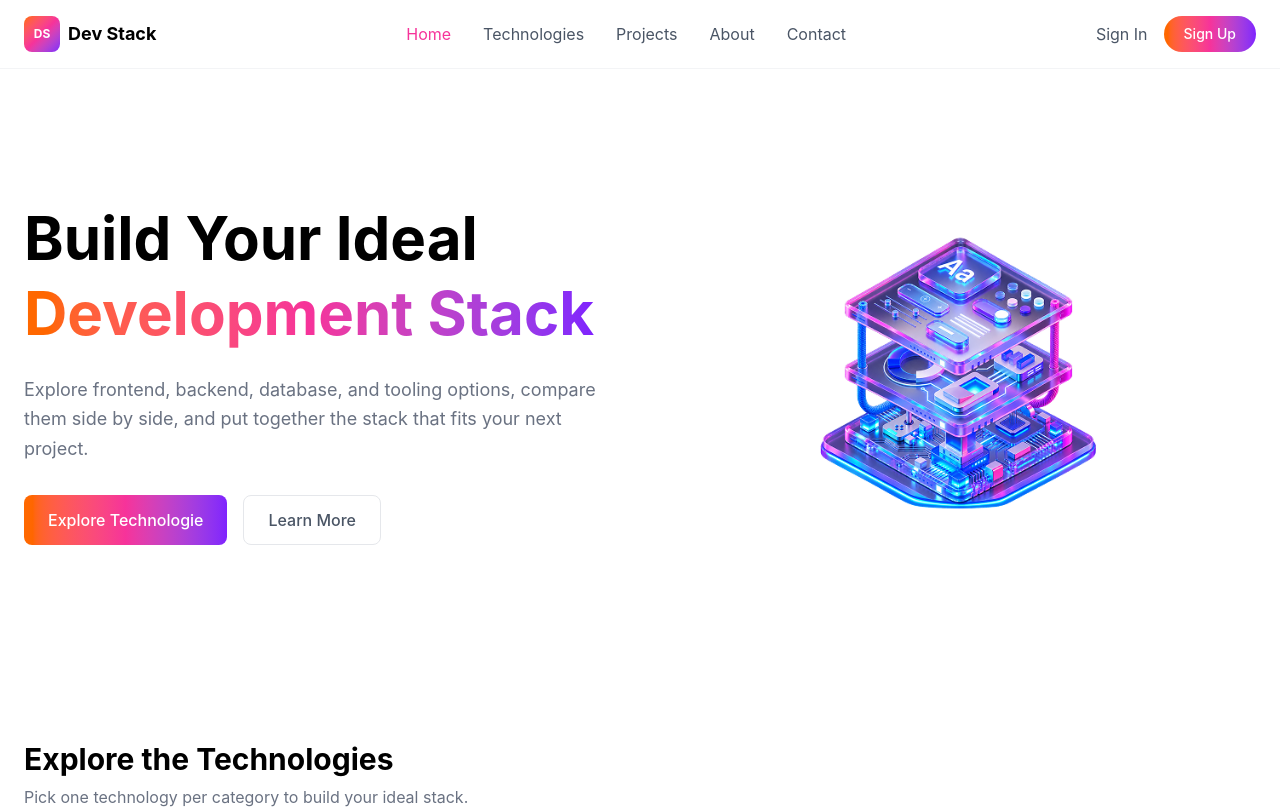
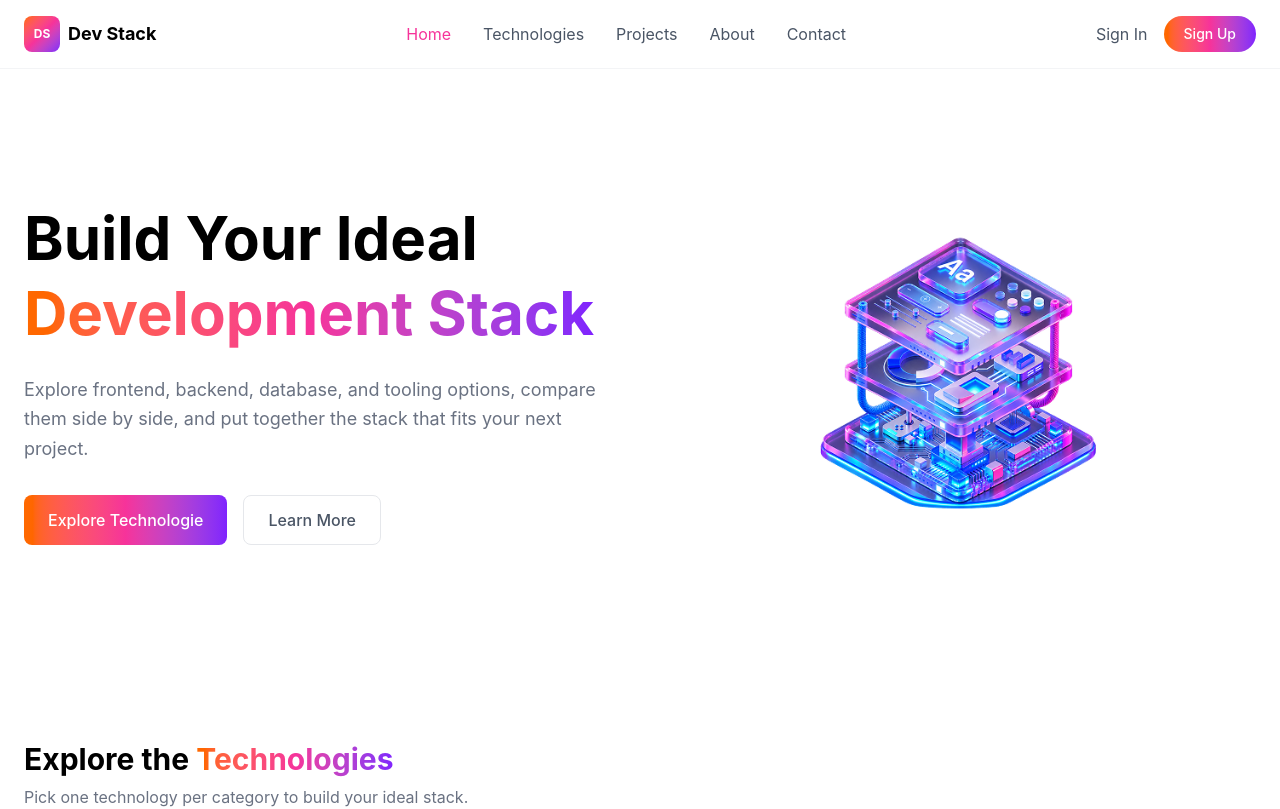
Before and after one commit to RashedGeek/assignment-5, a React (Vite) app: page / in a window 1280 px wide. Shown: the top 809 px of the page. Built offline with nearby package versions, Linux system fonts and the light colour scheme.

Commit message:
added gradient color in Explore the technology line which was missed by mistake

```diff
--- a/src/App.tsx
+++ b/src/App.tsx
@@ -85,7 +85,7 @@ function App() {
         {/* Section heading */}
         <div className="mb-10">
           <h2 className="text-3xl font-bold">
-            Explore the Technologies
+            Explore the <span className="bg-linear-to-r from-orange-500 via-pink-500 to-violet-600 bg-clip-text text-transparent">Technologies</span>
           </h2>
 
           <p className="mt-2 text-gray-500">
```
